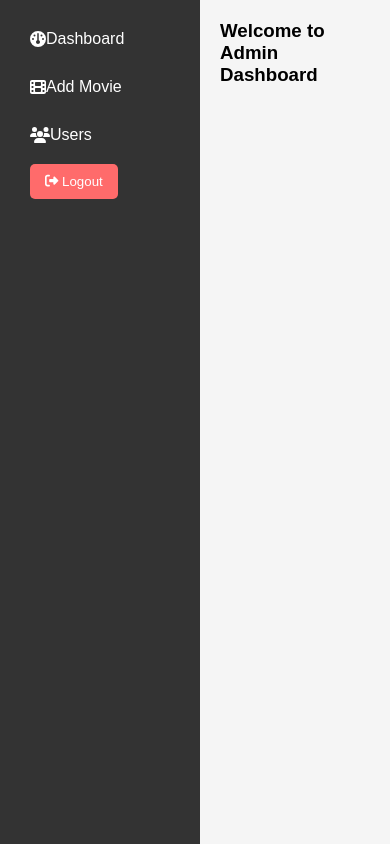
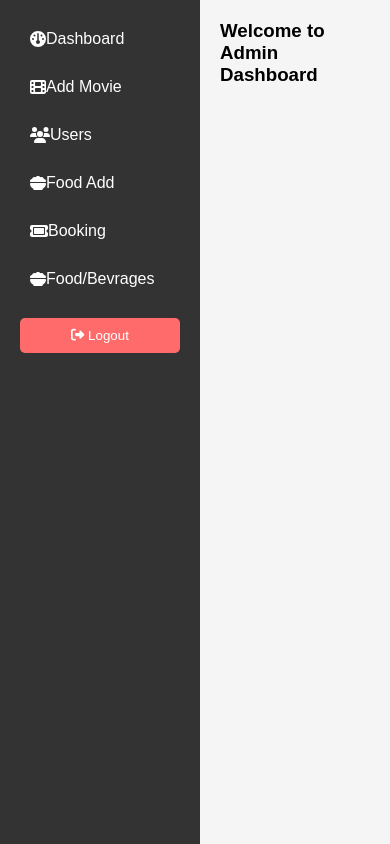
Before and after one commit to Ridham1502/Capstone-Final-Project-Group-4, a React (Create React App) app in the folder frontend/: page /admin in a window 390 px wide. Built offline with nearby package versions, Linux system fonts and the light colour scheme.

Commit message:
Modified code for Navbar Component

```diff
--- a/frontend/src/components/navbar/AdminNavbar.jsx
+++ b/frontend/src/components/navbar/AdminNavbar.jsx
@@ -1,7 +1,7 @@
 import React from 'react';
 import { NavLink } from 'react-router-dom';
 import { FontAwesomeIcon } from '@fortawesome/react-fontawesome';
-import { faFilm, faGauge, faUsers,faSignOutAlt } from '@fortawesome/free-solid-svg-icons';
+import { faFilm, faGauge, faUsers,faSignOutAlt,faTicket,faBowlFood } from '@fortawesome/free-solid-svg-icons';
 import './adminnav.css';
 import { useNavigate } from "react-router-dom";
 
@@ -33,6 +33,21 @@ const AdminNavbar = () => {
           </NavLink>
         </li>
         <li>
+          <NavLink to="/admin/foodadd" activeClassName="selected">
+            <FontAwesomeIcon icon={faBowlFood} /> Food Add
+          </NavLink>
+        </li>
+        <li>
+          <NavLink to="/admin/bookinglist" activeClassName="selected">
+            <FontAwesomeIcon icon={faTicket} /> Booking
+          </NavLink>
+        </li>
+        <li>
+          <NavLink to="/admin/foodlist" activeClassName="selected">
+            <FontAwesomeIcon icon={faBowlFood} /> Food/Bevrages
+          </NavLink>
+        </li>
+        <li>
           <button className="sign-in-btn" onClick={handleLogout}>
             <FontAwesomeIcon icon={faSignOutAlt} /> Logout
           </button>
--- a/frontend/src/components/navbar/adminnav.css
+++ b/frontend/src/components/navbar/adminnav.css
@@ -28,7 +28,7 @@
   border-radius: 5px;
 }
 .admin-content {
-    margin-left: 200px; /*width of sidebar */
+  margin-left: 200px;
   padding: 20px;
 }
 
--- a/frontend/src/components/navbar/style.css
+++ b/frontend/src/components/navbar/style.css
@@ -9,7 +9,7 @@
 }
 
 .navbar-logo img {
-    height: 40px; /* Adjust size as needed */
+  height: 40px;
 }
 
 .navbar-links {
@@ -18,8 +18,7 @@
 }
 
 .navbar-links a,
-  .sign-in-btn,
-  .dropbtn {
+.sign-in-btn {
   color: white;
   text-decoration: none;
   margin: 0 10px;
@@ -35,40 +34,59 @@
 }
 
 .navbar-links a:hover,
-  .sign-in-btn:hover,
-  .dropbtn:hover {
+.sign-in-btn:hover {
   background-color: #555;
   border-radius: 5px;
 }
 
-  .dropdown {
-    position: relative;
-    display: inline-block;
+
+.navbar-menu-icon {
+display: none;
 }
 
-  .dropdown-content {
-    display: none;
-    position: absolute;
-    background-color: #333;
-    box-shadow: 0px 8px 16px 0px rgba(0,0,0,0.2);
-    z-index: 1;
+@media (max-width: 768px) {
+.navbar {
+  flex-direction: column;
+  align-items: flex-start;
+  position: relative;
 }
 
-  .dropdown-content a {
-    color: white;
-    padding: 12px 16px;
-    text-decoration: none;
+.navbar-menu-icon {
   display: block;
+  cursor: pointer;
+  position: absolute;
+  top: 15px;
+  right: 20px;
+  z-index: 1000;
 }
 
-  .dropdown-content a:hover {
-    background-color: #555;
+.navbar-menu-icon img {
+  height: 30px;
 }
 
-  .dropdown:hover .dropdown-content {
-    display: block;
+.navbar-links {
+  display: none;
+  flex-direction: column;
+  width: 100%;
+  position: absolute;
+  top: 60px;
+  left: 0;
+  background-color: #333;
+  z-index: 999;
 }
 
-  .dropdown:hover .dropbtn {
-    background-color: #555;
+.navbar-links.show {
+  display: flex;
 }
+
+.sign-in-btn {
+  width: 100%;
+  text-align: center;
+  padding: 10px 0;
+}
+
+.navbar-links a,
+.sign-in-btn {
+  margin: 10px 0;
+}
+}
```
Lines whose indentation alone changed are shown as unchanged.
